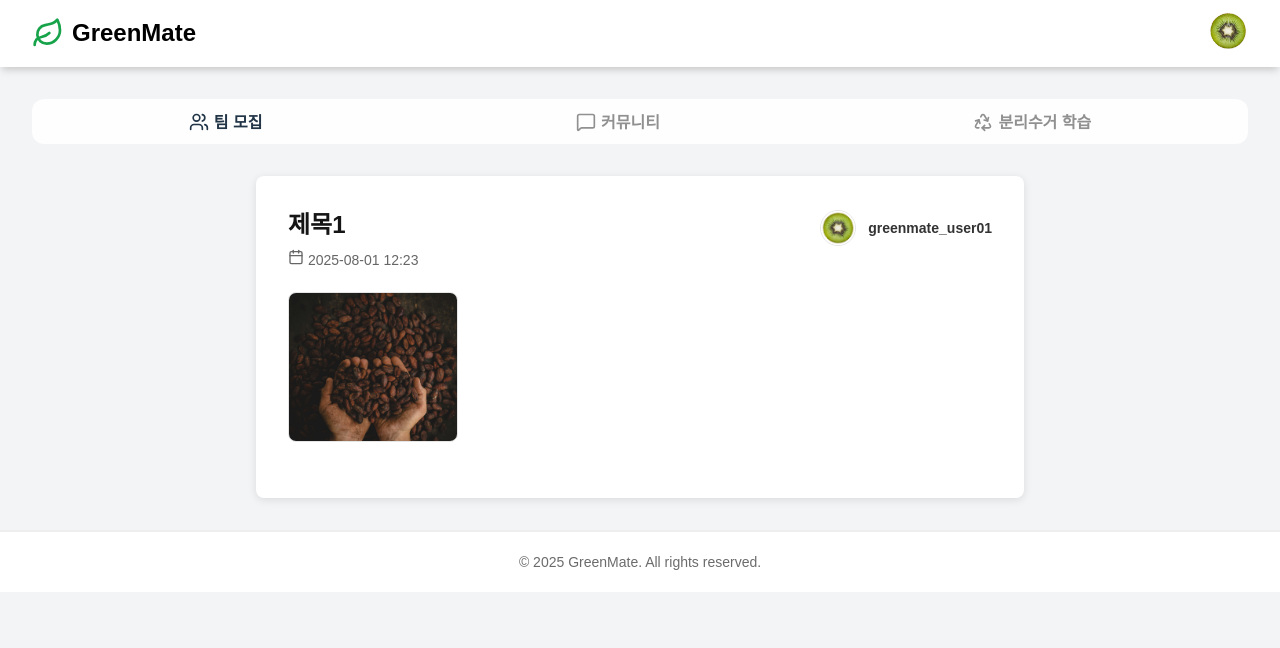
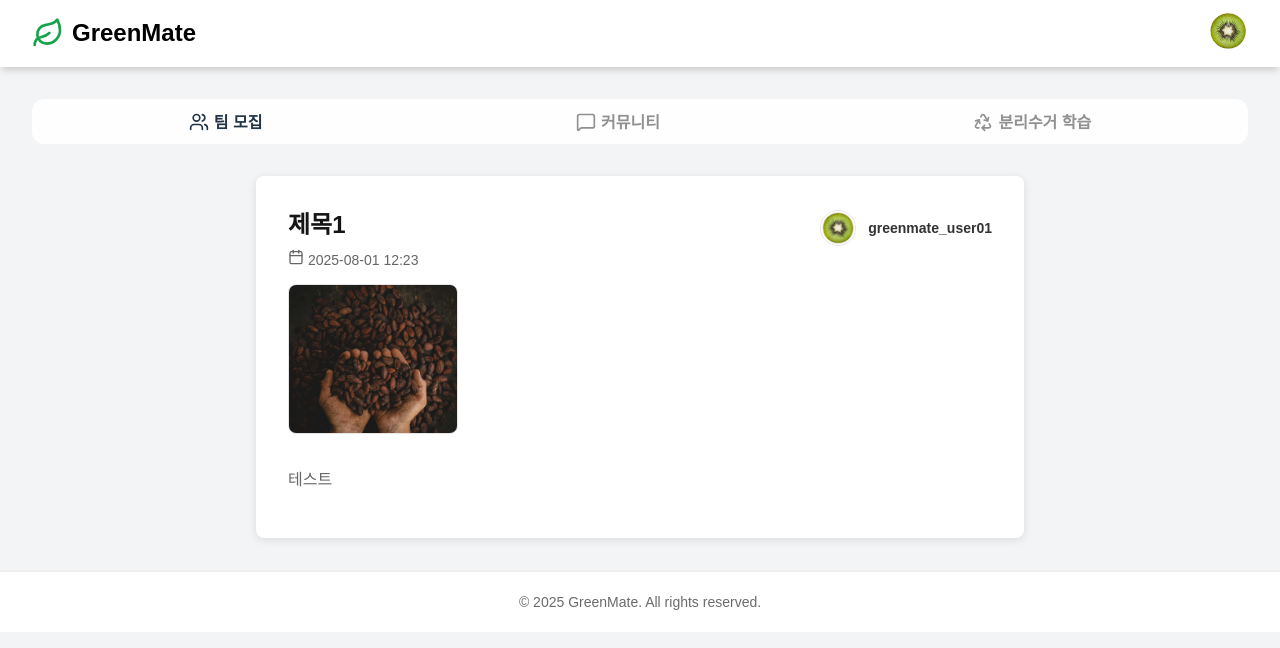
Before and after one commit to konempty/GreenMate-FE-T2, a React (Vite) app: page /post/1 in a window 1280 px wide. Shown: the top 648 px of the page. Built offline with nearby package versions, Linux system fonts and the light colour scheme.

Commit message:
TEAM2-18 게시물 내용 추가

```diff
--- a/src/pages/DetailPost.tsx
+++ b/src/pages/DetailPost.tsx
@@ -79,6 +79,9 @@ const DetailPost = () => {
               ))}
             </div>
           )}
+          <div className="detail-post-description">
+            <p>{post.description}</p>
+          </div>
         </div>
       </main>
 
--- a/src/styles/DetailPost.css
+++ b/src/styles/DetailPost.css
@@ -74,6 +74,7 @@
   font-size: 0.875rem;
 }
 
+/* 게시물 날짜 정보 */
 .detail-post-date-info {
   display: flex;
   align-items: center;
@@ -97,7 +98,7 @@
 
 /* 이미지 섹션 */
 .detail-post-images {
-  padding: 1.5rem 0;
+  padding: 1.0rem 0;
   display: flex;
   gap: 1rem;
   overflow-x: auto; /* 이미지가 많을 때 가로 스크롤 */
@@ -111,3 +112,9 @@
   border: 1px solid var(--color-detail-post-border);
   flex-shrink: 0; /* 이미지 크기 고정 */
 }
+
+/* 게시물 내용 */
+.detail-post-description {
+  color: var(--color-detail-post-text-gray);
+  font-size: 1rem;
+}
```
